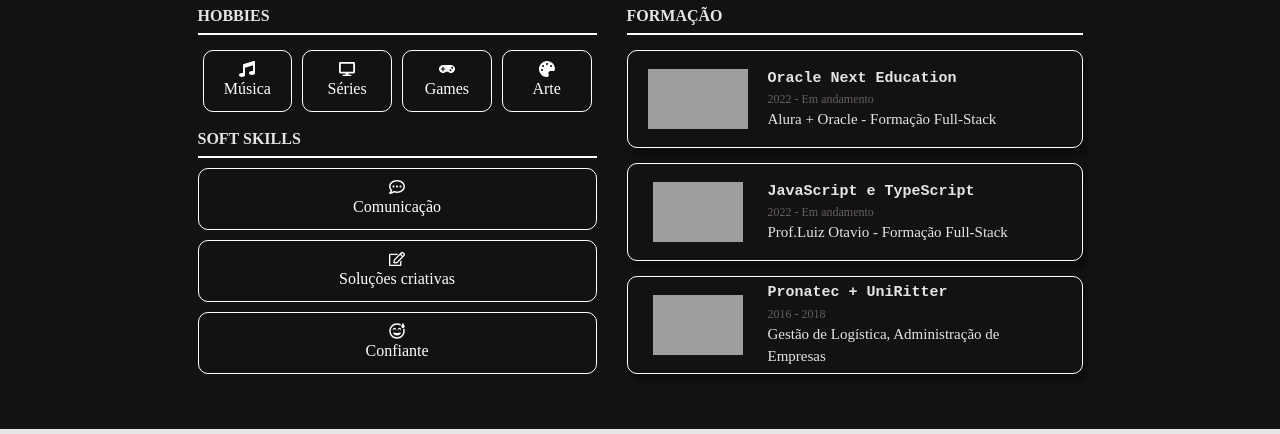
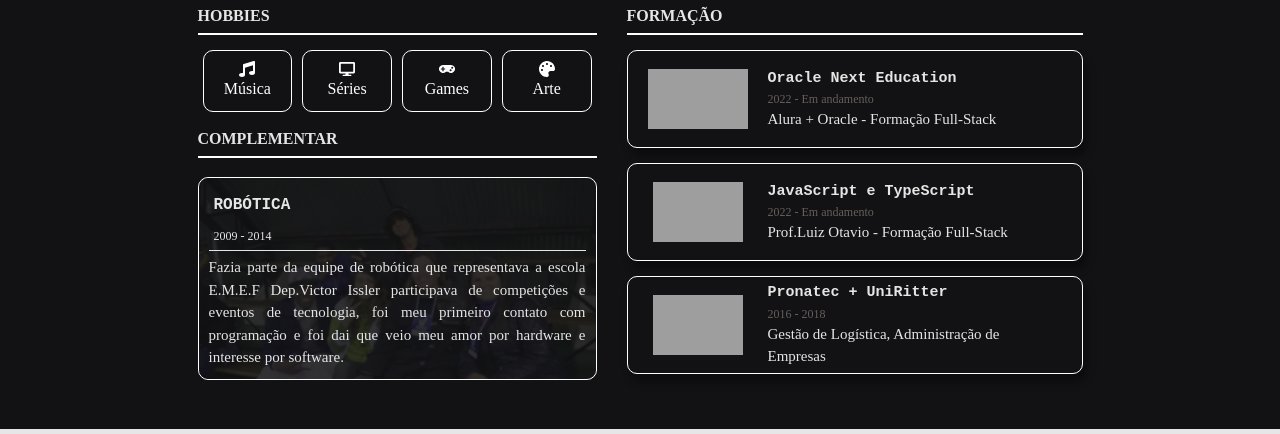
Before and after one commit to p4kz/almost-secret-project, a React (Vite) app: page / in a window 1280 px wide. Shown: the part 1720-2154 px from the top of the page. Built offline with nearby package versions, Linux system fonts and the light colour scheme; grey boxes are pictures that could not be loaded; a web font is replaced by a local one.

Commit message:
create experience and styles / add accessibility

```diff
--- a/src/components/AboutSection/Hobbies/index.jsx
+++ b/src/components/AboutSection/Hobbies/index.jsx
@@ -3,7 +3,7 @@ import React from "react";
 import {
   HobbiesBox,
   HobbiesCard,
-  SoftSkillsCard
+  ExperienceCard
 } from "./styles";
 
 import {
@@ -45,23 +45,19 @@ export default function Hobbies() {
           </li>
         </HobbiesCard>
 
-        <p className="about__title">Soft Skills</p>
-        <SoftSkillsCard>
-          <li>
-            <FaRegCommentDots />
-            <p>Comunicação</p>
+        <p className="about__title">Complementar</p>
+        <ExperienceCard>
+          <li className="experience--robotica">
+            <div className="experience__box">
+              <h2 className="experience__title">Robótica</h2>
+              <p className="experience__date">2009 - 2014</p>
+              <p className="experience__text">
+                Fazia parte da equipe de robótica que representava a escola E.M.E.F Dep.Victor Issler participava de competições e eventos de tecnologia,
+                foi meu primeiro contato com programação e foi dai que veio meu amor por <span lang="en">hardware</span> e interesse por <span lang="en">software</span>.
+              </p>
+            </div>
           </li>
-
-          <li>
-            <FaRegEdit />
-            <p>Soluções criativas</p>
-          </li>
-
-          <li>
-            <FaRegGrinBeamSweat />
-            <p>Confiante</p>
-          </li>
-        </SoftSkillsCard>
+        </ExperienceCard>
       </HobbiesBox>
     </>
   )
--- a/src/components/AboutSection/Hobbies/styles.jsx
+++ b/src/components/AboutSection/Hobbies/styles.jsx
@@ -1,4 +1,6 @@
 import styled from "styled-components";
+
+import roboticaImage from "../../../assets/img/robotica-image.jpg"
 
 export const HobbiesBox = styled.div`
   padding: 2rem 0 2rem 0;
@@ -33,17 +35,60 @@ export const HobbiesCard = styled.ul`
   }
 `
 
-export const SoftSkillsCard = styled.ul`
+export const ExperienceCard = styled.ul`
+  margin: auto 0 auto 0;
+  border-radius: 1rem;
+  transition: all 500ms ease-in-out;
 
   li {
     align-items: center;
-    text-align: center;
     border: 1px solid #fff;
-    padding: 1rem;
+    border-radius: 1rem;
     display: flex;
     flex-direction: column;
-    margin-bottom: 1rem;
+    color: var(--font-white);
+  }
+
+  .experience--robotica {
+    background: url(${ roboticaImage }) no-repeat top;
+    background-size: cover;
+  }
+
+  .experience__box {
+    padding: 1rem;
     border-radius: 1rem;
-    color: #fff;
+    background-color: #121214dd;
+  }
+
+  .experience__title {
+    font-family: var(--font-mono);
+    text-transform: uppercase;
+    padding: .5rem;
+  }
+
+  .experience__date {
+    border-bottom: 1px solid ;
+    font-size: 1.2rem;
+    margin-bottom: .5rem;
+    padding: .5rem;
+  }
+
+  .experience__text {
+    text-align: justify;
+    font-size: 1.5rem;
+  }
+
+  &:hover {
+    box-shadow: rgba(55, 255, 255, 0.34) 0px 0px 15px;
+
+    .experience__title {
+      transform: scale(1.15) translateZ(20px);
+      transition: 300ms;
+      text-shadow: rgba(55, 255, 255, 0.75) 0px 0px 15px;
+    }
+
+    .experience__date {
+      border-color: rgba(55, 255, 255, 0.733);
+    }
   }
 `
--- a/src/components/AboutSection/Skills/styles.jsx
+++ b/src/components/AboutSection/Skills/styles.jsx
@@ -50,7 +50,7 @@ export const SkillsCard = styled.div`
 
     .skills__subtitle {
       transition: 500ms;
-      color: rgba(55, 255, 255, 0.767);
+      color: rgba(55, 255, 255, 0.733);
       border-color: rgba(55, 255, 255, 0.733);
     }
   }
```
Also changed, not shown: src/assets/img/robotica-image.jpg (added).
